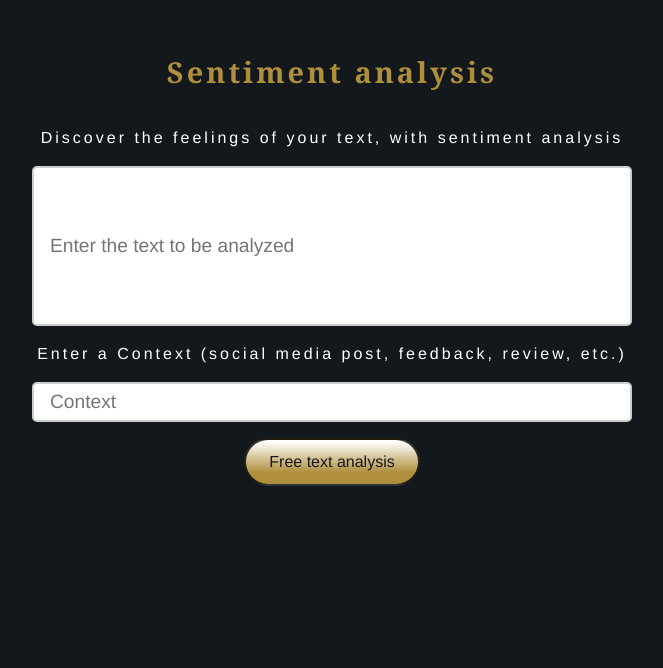
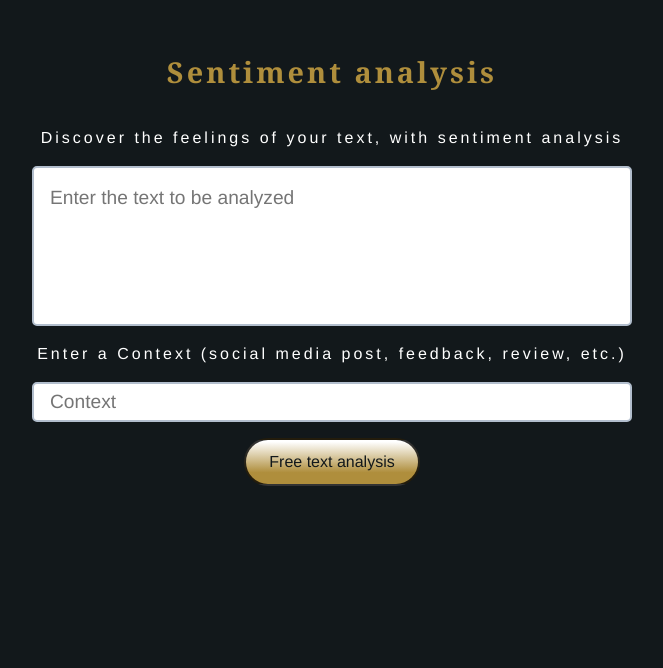
Before and after one commit to MEGAFRAN/clubtal, a Next.js app: page /sentiment-analysis in a window 1280 px wide. Shown: the part 132-800 px from the top of the page, without its empty margins (308-971 px from the left). Built offline with nearby package versions, Linux system fonts and the light colour scheme.

Commit message:
feature: text validation improvement

```diff
--- a/app/components/text_analysis/TextAnalysis.tsx
+++ b/app/components/text_analysis/TextAnalysis.tsx
@@ -40,10 +40,9 @@ const TextAnalysis = ({
     <div className={styles.container}>
       <form onSubmit={handleSubmit}>
         <label htmlFor="user-message">{textCta}</label>
-        <input
+        <textarea
           className={styles.user_message}
           id="user-message"
-          type="text"
           placeholder={textAreaPlaceholder}
           value={userMessage}
           onChange={(event) => setUserMessage(event.target.value)}
--- a/app/services/utils/validationHandlers.ts
+++ b/app/services/utils/validationHandlers.ts
@@ -1,9 +1,9 @@
-export const handleValidation = (event: React.FormEvent<HTMLInputElement>, requiredMessage: string) => {
+export const handleValidation = (event: React.FormEvent<HTMLInputElement> | React.FormEvent<HTMLTextAreaElement>, requiredMessage: string) => {
     const input = event.target as HTMLInputElement
     input.setCustomValidity(requiredMessage)
 }
 
-export const handleInput = (event: React.FormEvent<HTMLInputElement>) => {
+export const handleInput = (event: React.FormEvent<HTMLInputElement> | React.FormEvent<HTMLTextAreaElement>) => {
     const input = event.target as HTMLInputElement
     input.setCustomValidity("")
 }
--- a/app/styles/abstracts/_mixins.scss
+++ b/app/styles/abstracts/_mixins.scss
@@ -32,3 +32,13 @@
 @mixin linkcard-post-hover {
   color: colors.$primary-gold;
 }
+
+@mixin field-validation {
+  &:focus {
+    outline-color: colors.$secondary-gray;
+
+    &:invalid {
+      outline-color: colors.$primary-gold;
+    }
+  }
+}
--- a/app/styles/components/feedback.module.scss
+++ b/app/styles/components/feedback.module.scss
@@ -37,7 +37,6 @@
       border-radius: 10px;
       box-sizing: border-box;
       font-family: Montserrat, sans-serif;
-      outline: 0;
       padding: 10px;
       resize: none;
       transition: animations.$regular-transition;
@@ -45,9 +44,7 @@
       height: 20vh;
       max-height: 300px;
 
-      &:focus {
-        border-bottom: 4px solid colors.$primary-gold;
-      }
+      @include mixins.field-validation ();
     }
   }
 
--- a/app/styles/components/form.module.scss
+++ b/app/styles/components/form.module.scss
@@ -26,9 +26,7 @@
     transition: animations.$regular-transition;
     width: 100%;
 
-    &:focus {
-      border-bottom: 4px solid colors.$primary-gold;
-    }
+    @include mixins.field-validation ();
   }
 
   label {
@@ -48,15 +46,12 @@
       border-radius: 10px;
       box-sizing: border-box;
       font-family: Montserrat, sans-serif;
-      outline: 0;
       padding: 10px;
       resize: none;
       transition: animations.$regular-transition;
       width: 100%;
 
-      &:focus {
-        border-bottom: 4px solid colors.$primary-gold;
-      }
+      @include mixins.field-validation ();
     }
   }
 
--- a/app/styles/components/text-analysis.module.scss
+++ b/app/styles/components/text-analysis.module.scss
@@ -14,19 +14,17 @@
       gap: 1rem;
     }
 
-    input {
+    textarea, input {
       padding: 1rem;
       font-size: 1.2rem;
-      border: 2px solid #ccc;
+      border: 2px solid colors.$secondary-gray;
       border-radius: 5px;
       resize: none;
       width: 90vw;
       max-width: 600px;
 
-      &:focus {
-        outline: none;
-        border-color: #5a5a5a;
-      }
+      @include mixins.field-validation ();
+
     }
 
     button {
```
